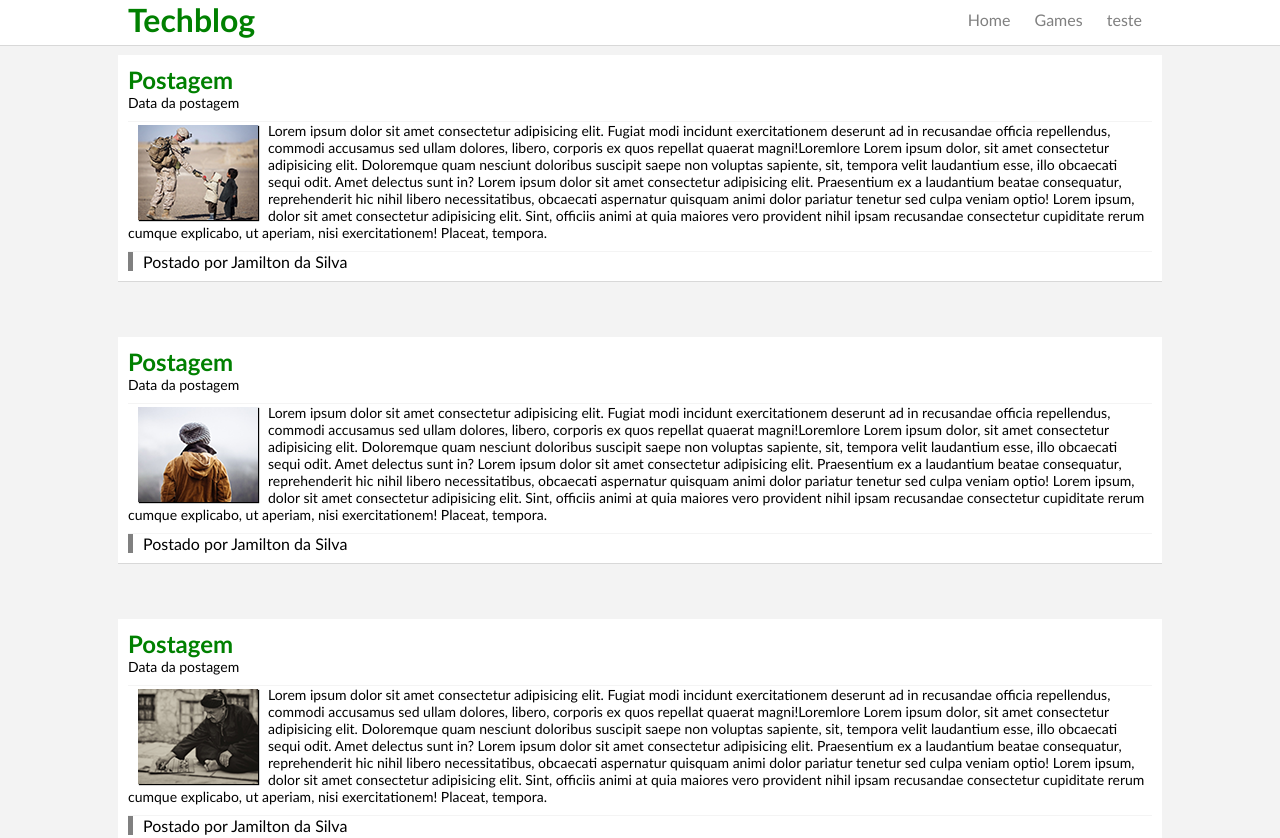
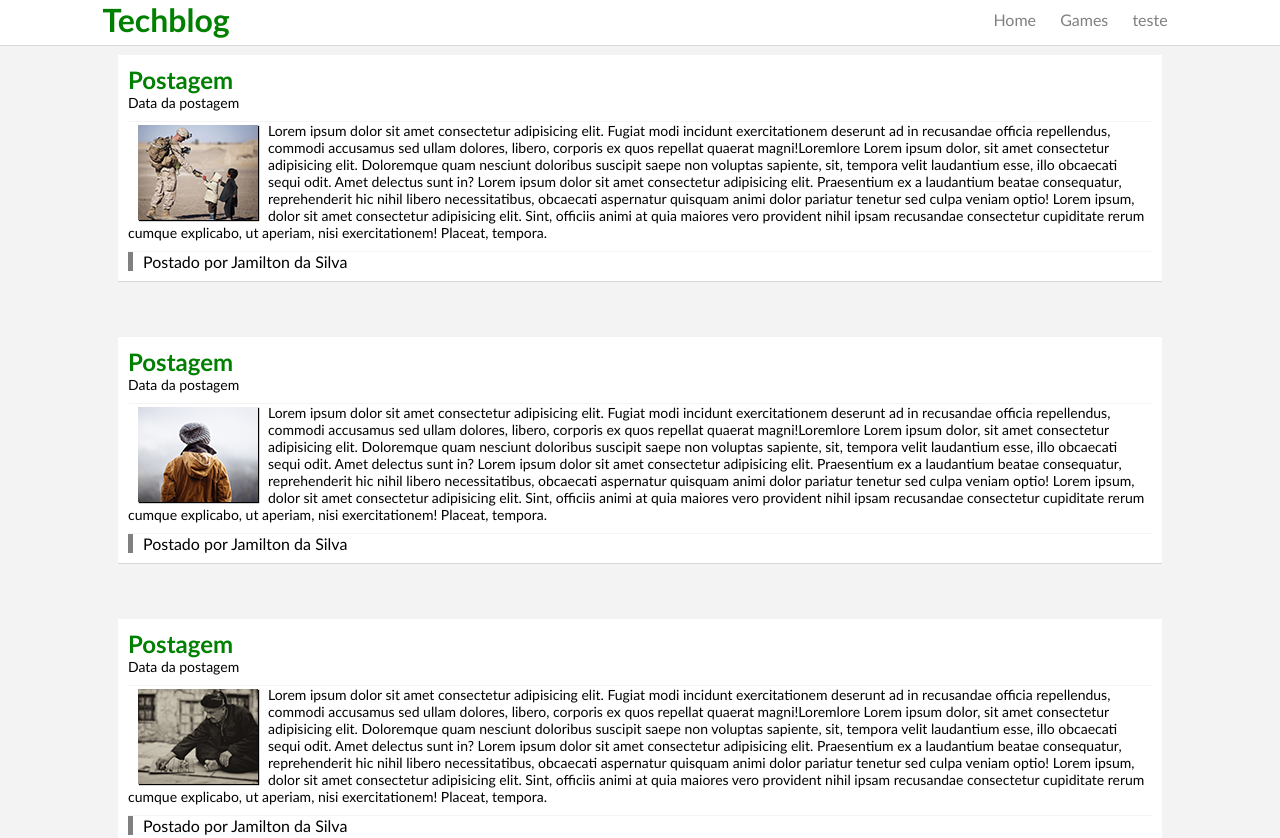
Before and after one commit to aticomunhao/DevWeb, a plain HTML site: page index.html in a window 1280 px wide. Shown: the top 838 px of the page. Drawn offline with Linux system fonts and the light colour scheme.

Commit message:
Conserto de CSS

```diff
--- a/style.css
+++ b/style.css
@@ -27,7 +27,7 @@ header{
 }
 nav{
     float: right;
-    padding: 10px 10%   ;
+    padding: 10px 8% 10px 10%   ;
     text-decoration: none;
 
 
@@ -52,7 +52,7 @@ a:active{
 }
 #logo{
     float: left;
-    padding-left: 10%;
+    padding-left: 8%;
 
 }
 /*Area de configuracao do conteudo principal*/
```
